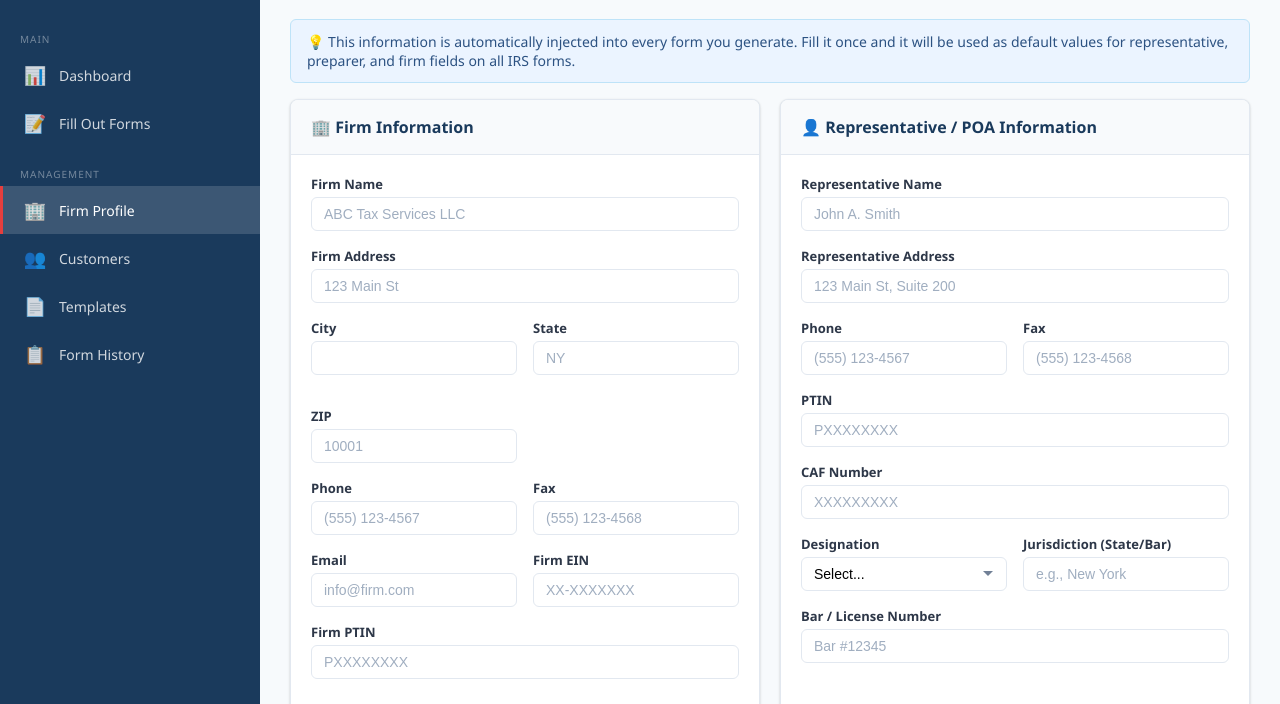
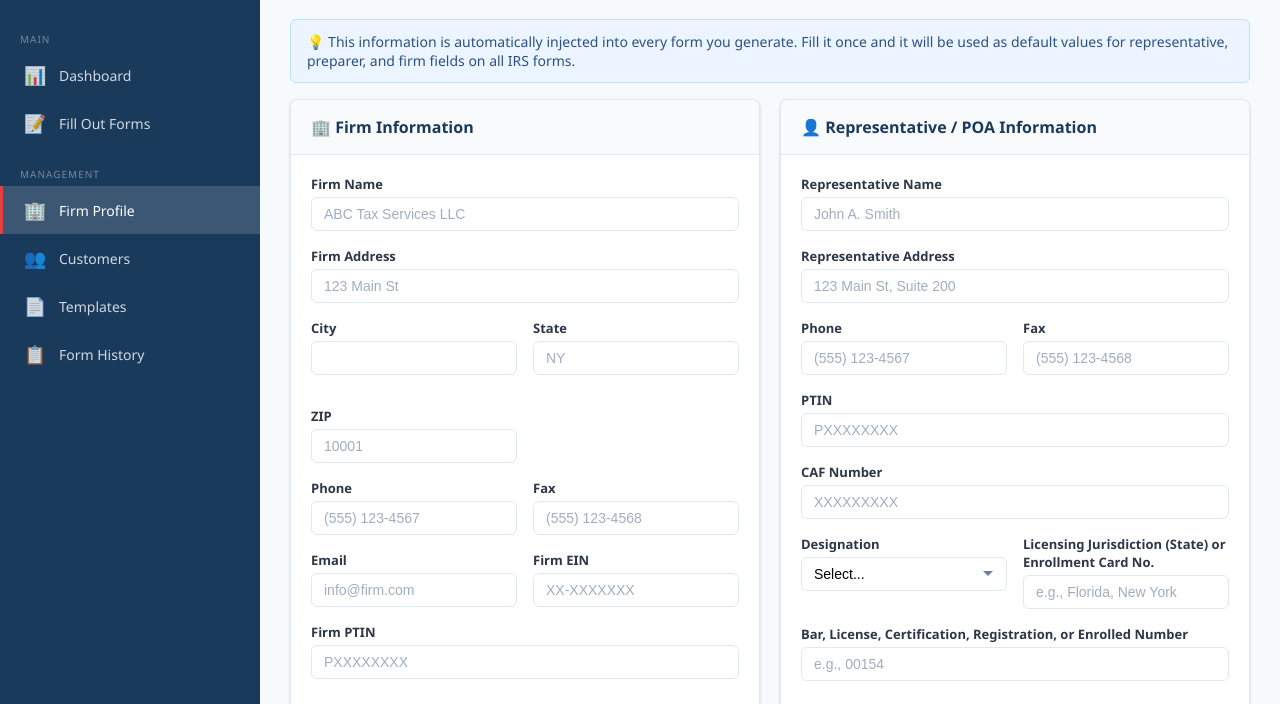
Before and after one commit to jup313/samforms, a website: page public/index.html in a window 1280 px wide. Both pictures are taken after a click on the link "🏢 Firm Profile". Shown: the part 96-800 px from the top of the page. Drawn offline with Linux system fonts and the light colour scheme; no server answers.

Commit message:
Update Firm Profile labels to match IRS 2848 Part II terminology
- Jurisdiction label: 'Licensing Jurisdiction (State) or Enrollment Card No.'
- Bar number label: 'Bar, License, Certification, Registration, or Enrolled Number'
- Placeholder updated to '00154' example

```diff
--- a/public/index.html
+++ b/public/index.html
@@ -344,13 +344,13 @@
                                 </select>
                             </div>
                             <div class="form-group">
-                                <label>Jurisdiction (State/Bar)</label>
-                                <input type="text" class="form-control" id="fpRepJurisdiction" placeholder="e.g., New York">
+                                <label>Licensing Jurisdiction (State) or Enrollment Card No.</label>
+                                <input type="text" class="form-control" id="fpRepJurisdiction" placeholder="e.g., Florida, New York">
                             </div>
                         </div>
                         <div class="form-group">
-                            <label>Bar / License Number</label>
-                            <input type="text" class="form-control" id="fpRepBarNumber" placeholder="Bar #12345">
+                            <label>Bar, License, Certification, Registration, or Enrolled Number</label>
+                            <input type="text" class="form-control" id="fpRepBarNumber" placeholder="e.g., 00154">
                         </div>
                     </div>
                 </div>
```
